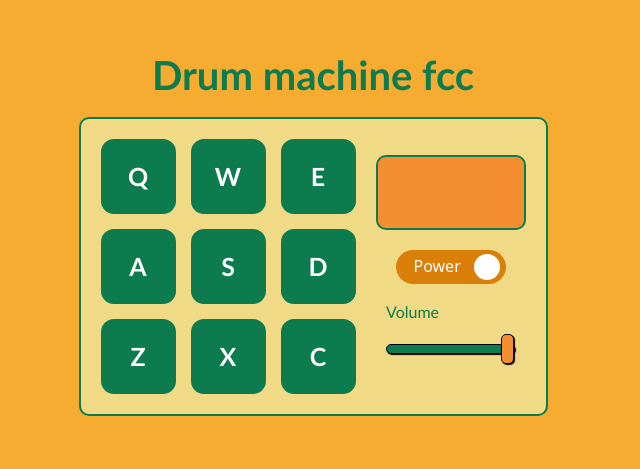
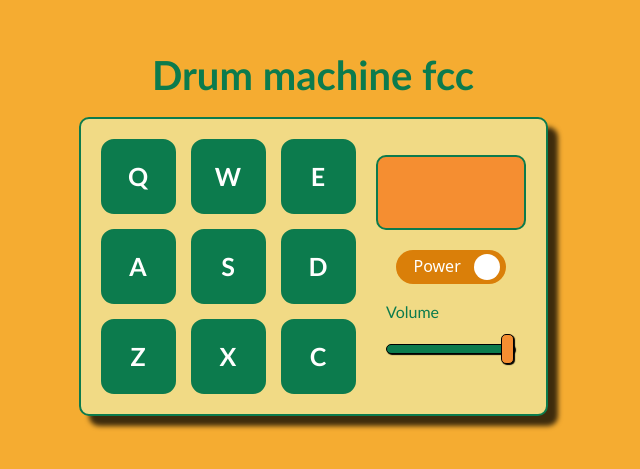
Before and after one commit to AxelIanAlimonta/drum-machine-fcc, a React (Vite) app: page / in a window 1280 px wide. Shown: the part 165-634 px from the top of the page, without its empty margins (327-967 px from the left). Built offline with nearby package versions, Linux system fonts and the light colour scheme.

Commit message:
detalles

```diff
--- a/src/App.css
+++ b/src/App.css
@@ -7,6 +7,9 @@
   gap: 20px;
   font-family: "Gill Sans", "Gill Sans MT", Calibri, "Trebuchet MS", sans-serif;
   background-color: var(--color3);
+  -webkit-box-shadow: 10px 10px 5px 0px rgba(0, 0, 0, 0.75);
+  -moz-box-shadow: 10px 10px 5px 0px rgba(0, 0, 0, 0.75);
+  box-shadow: 10px 10px 5px 0px rgba(0, 0, 0, 0.75);
 }
 
 .padContainer {
@@ -35,3 +38,7 @@
   background-color: var(--color2);
   color: white;
 }
+
+* {
+  user-select: none;
+}
--- a/src/css/drumPad.css
+++ b/src/css/drumPad.css
@@ -6,7 +6,7 @@
   height: 75px;
   border: 2px solid var(--color4);
   border-radius: 13px;
-  font-family: 'Gill Sans', 'Gill Sans MT', Calibri, 'Trebuchet MS', sans-serif;
+  font-family: "Gill Sans", "Gill Sans MT", Calibri, "Trebuchet MS", sans-serif;
   font-weight: 900;
   font-size: 25px;
   cursor: pointer;
```
